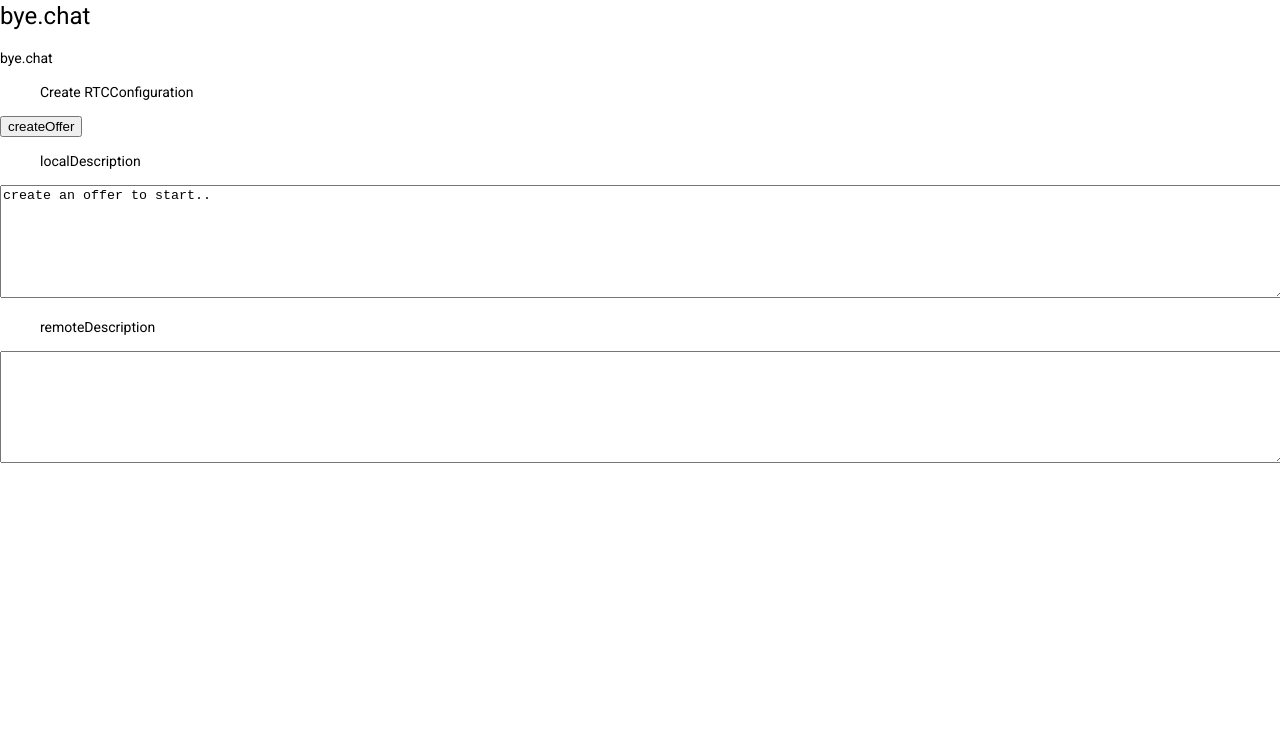
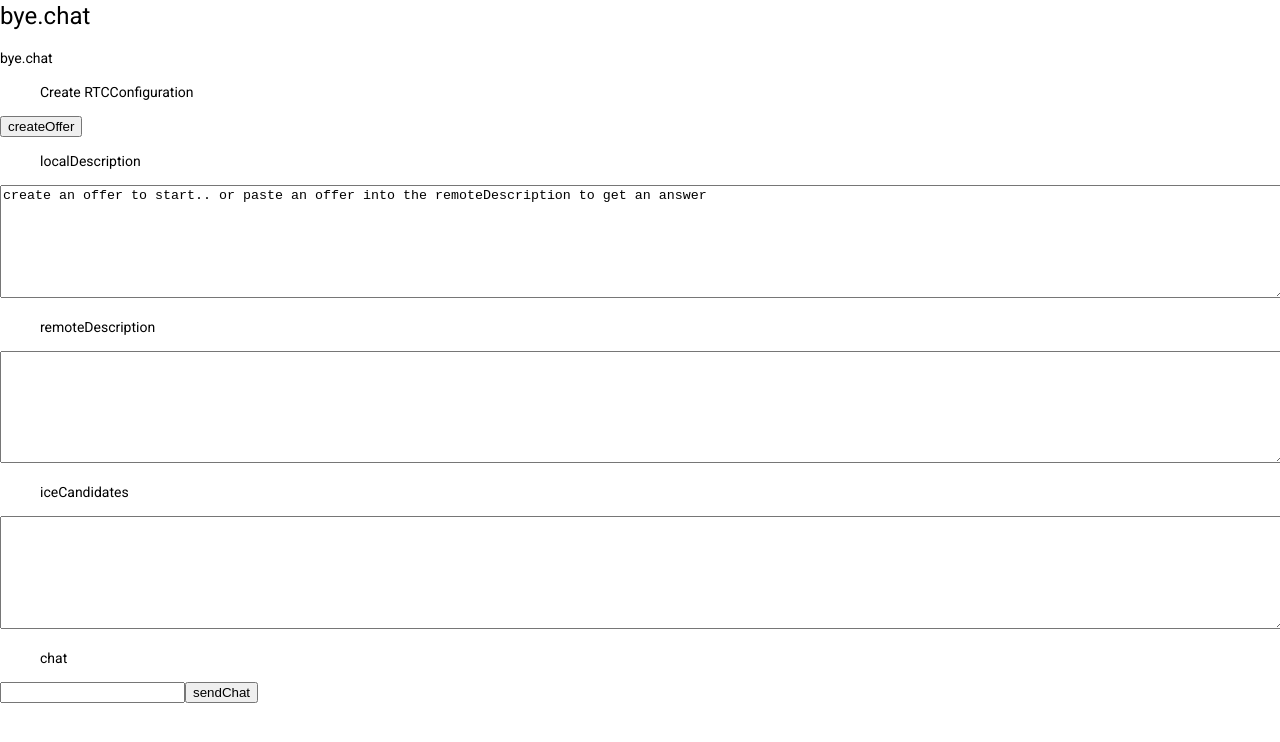
Before and after one commit to bye-chat/bye.chat, an Angular app: page / in a window 1280 px wide. Shown: the top 742 px of the page. Built offline with nearby package versions, Linux system fonts and the light colour scheme.

Commit message:
local data channel send and receive message

```diff
--- a/src/app/chat/chat.component.html
+++ b/src/app/chat/chat.component.html
@@ -10,3 +10,10 @@
 
 <ul>remoteDescription</ul>
 <textarea id="remoteDescription" name="remoteDescription" (paste)="setRemoteDescription($event)"></textarea>
+
+<ul>iceCandidates</ul>
+<textarea id="iceCandidates" name="iceCandidates" (paste)="addIceCandidate($event)">{{iceCandidates}}</textarea>
+
+<ul>chat</ul>
+<input type="text" id="chat" name="chat">
+<button mat-button (click)="sendChat()">sendChat</button>
--- a/src/app/chat/chat.component.ts
+++ b/src/app/chat/chat.component.ts
@@ -10,8 +10,10 @@ export class ChatComponent implements OnInit {
   private rtcConfiguration: RTCConfiguration;
   private rtcPeerConnection: RTCPeerConnection;
   private rtcDataChannel: RTCDataChannel;
+  private rtcIceCandidate: RTCIceCandidate;
 
-  localDescription = 'create an offer to start..';
+  localDescription = 'create an offer to start.. or paste an offer into the remoteDescription to get an answer';
+  iceCandidates ='';
 
   constructor() { }
 
@@ -24,7 +26,8 @@ export class ChatComponent implements OnInit {
         {urls: 'stun:stun1.l.google.com:19302'},
         {urls: 'stun:stun2.l.google.com:19302'},
         {urls: 'stun:stun3.l.google.com:19302'},
-        {urls: 'stun:stun4.l.google.com:19302'}
+        {urls: 'stun:stun4.l.google.com:19302'},
+        {urls: 'stun:stun.services.mozilla.com'}
       ]
     };
 
@@ -34,11 +37,21 @@ export class ChatComponent implements OnInit {
     // Create a Data Channel
     this.rtcDataChannel = this.rtcPeerConnection.createDataChannel('chat');
 
+    this.rtcPeerConnection.onicecandidate = this.onicecandidate();
+
+    this.rtcDataChannel.onopen = function() {
+      console.log('rtcDataChannel open');
+    }
+    this.rtcDataChannel.onclose = function() {
+      console.log('rtcDataChannel close');
+    }
+
+    this.rtcPeerConnection.ondatachannel = this.ondatachannel();
+
   }
 
   // Create an Offer
   createOffer(): void {
-
     this.rtcPeerConnection.createOffer()
       .then(this.setLocalDescription())
       .catch(this.errorHandler);
@@ -53,12 +66,13 @@ export class ChatComponent implements OnInit {
         .then(() => {
           console.log(this.rtcPeerConnection.localDescription);
           this.localDescription = JSON.stringify(this.rtcPeerConnection.localDescription.toJSON());
+
         })
         .catch(this.errorHandler);
     };
   }
 
-  // Using copy and paste for signaling, get pasted JSON
+  // Using copy and paste for signaling the Offer and Answer, get pasted JSON
   setRemoteDescription(event: ClipboardEvent) {
     let clipboardData = event.clipboardData;
     let rtcSessionDescription = new RTCSessionDescription(JSON.parse(clipboardData.getData('text')));
@@ -75,15 +89,62 @@ export class ChatComponent implements OnInit {
         .catch(this.errorHandler);
     }
 
-    // If the Remote Description is an Answer then Create
+    // If the Remote Description is an Answer then Create ICE Candidate
     if (rtcSessionDescription.type == 'answer')
     {
       this.rtcPeerConnection.setRemoteDescription(rtcSessionDescription)
         .then(() => {
-          console.log('handshake complete')
+          console.log('Copy the ice candidate to remote peer to establish channel..');
         })
         .catch(this.errorHandler);
     }
+  }
+
+  // Log ICE Candidates
+  private onicecandidate(): (string) => void {
+    return (event) => {
+      if (event.candidate) {
+        console.log(event.candidate);
+        this.rtcIceCandidate = event.candidate;
+        this.iceCandidates = JSON.stringify(this.rtcIceCandidate.toJSON());
+      } else {
+        console.log('All ICE candidates have been created');
+      }
+    };
+  }
+
+  // Using copy and paste for signaling the ICE Candidate, get pasted JSON
+  addIceCandidate(event: ClipboardEvent) {
+    let clipboardData = event.clipboardData;
+    let rtcIceCandidate = new RTCIceCandidate(JSON.parse(clipboardData.getData('text')));
+
+    //console.log(rtcIceCandidate);
+    this.rtcPeerConnection.addIceCandidate(rtcIceCandidate)
+      .then(() => {
+        console.log('ICE Candidate Added');
+      })
+      .catch(this.errorHandler);
+  }
+
+  // Log Data Channel
+  private ondatachannel(): (string) => void {
+    return (event) => {
+      console.log(event.channel);
+      event.channel.onmessage = this.onmessage();
+    }
+  }
+
+  // Log Message
+  private onmessage(): (string) => void {
+    return (event) => {
+      console.log('Received Message ' + event.data);
+    }
+  }
+
+  sendChat(): void {
+    let message = 'this is the first bye.chat message';
+    this.rtcDataChannel.send(message);
+    console.log('Sent Data: ' + message);
   }
 
   // Log errors to the console
```
